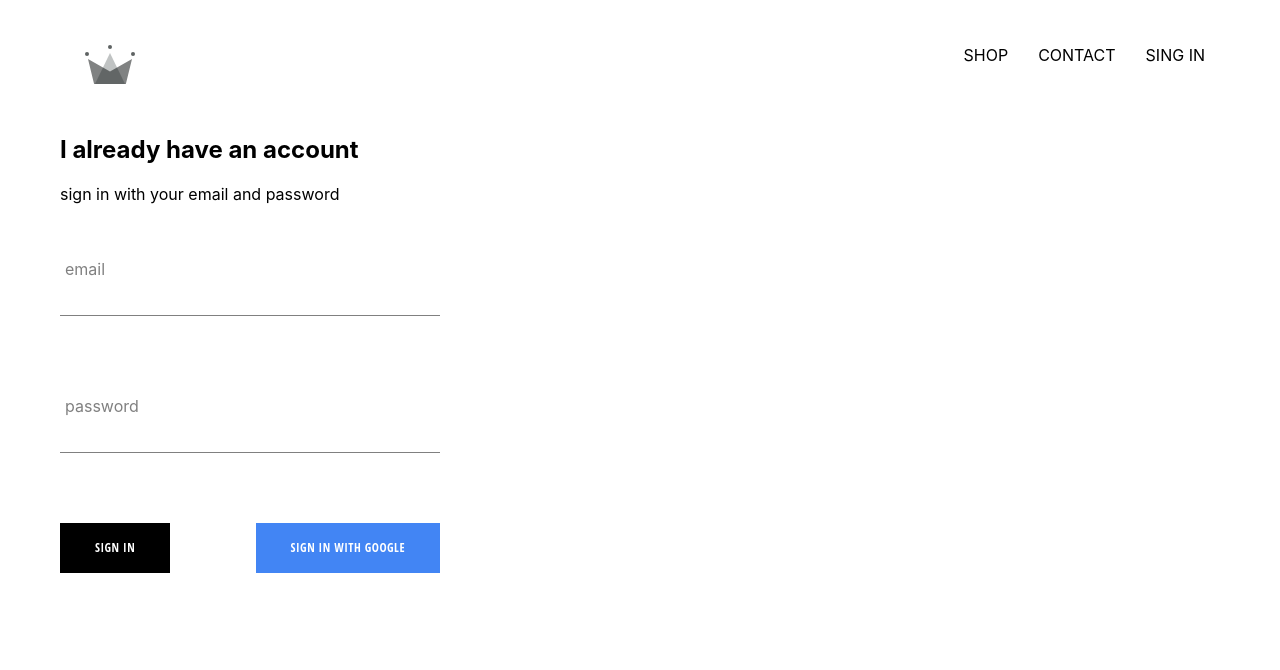
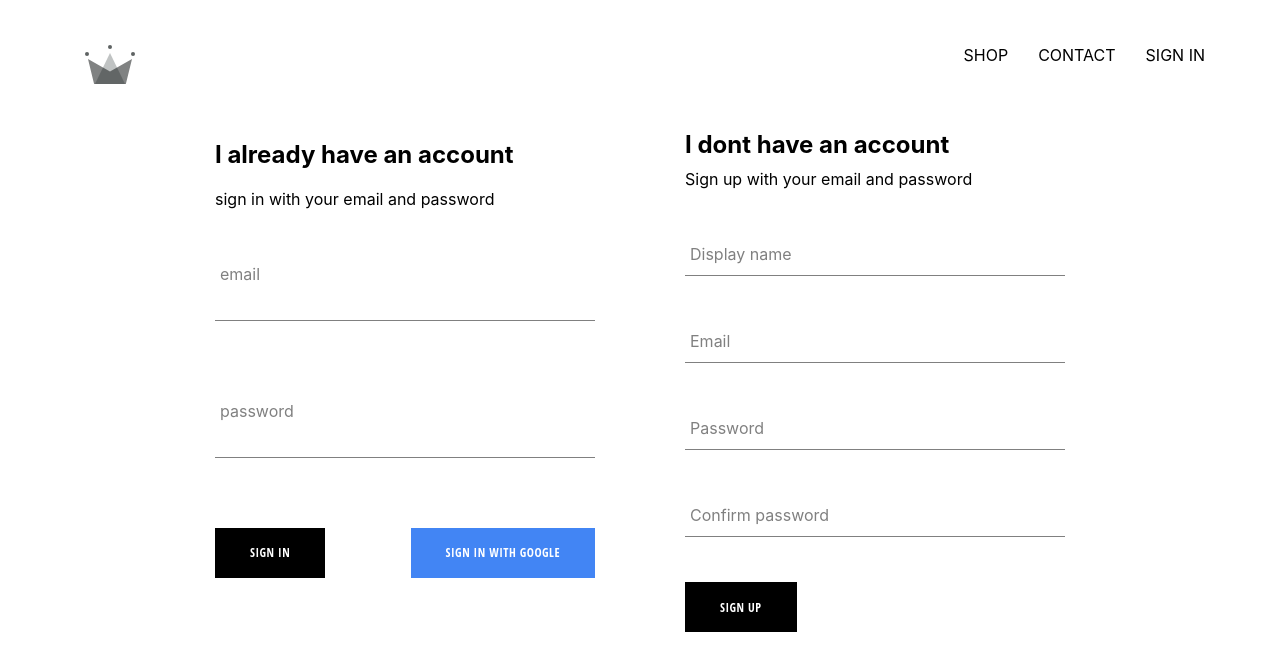
Before and after one commit to hamidlotfi92/shop-tut, a React (Create React App) app: page /signin in a window 1280 px wide. Shown: the top 670 px of the page. Built offline with nearby package versions, Linux system fonts and the light colour scheme; no server answers.

Commit message:
added authentication with email and password

```diff
--- a/src/App.js
+++ b/src/App.js
@@ -5,7 +5,7 @@ import ShopPage from './pages/shop/shop.component';
 import {Switch, Route } from 'react-router-dom';
 import Header from './components/header/header.component';
 import SignInOut from './pages/singin-out/signin-out.component';
-import { auth } from './firebase/firebase.utils';
+import { auth,createUserProfileDocument } from './firebase/firebase.utils';
 import React from 'react';
 
 
@@ -17,14 +17,33 @@ class App extends React.Component {
       currentUser:null
     }
   }
+  //a var to hold unsubscribe from authenticator when app is closed
   unsubscribeFromAuth=null;
+
   componentDidMount(){
-    this.unsubscribeFromAuth= auth.onAuthStateChanged(user=>{
-      this.setState({currentUser:user});
-      console.log(user);
+    //checls if authentication state has changed in firebase
+    this.unsubscribeFromAuth= auth.onAuthStateChanged(async userAuth=>{
+      //checks if the authenticated user exist
+     if(userAuth){
+       //if it exist adds it to firebase DB and and sets it as current user.
+        const userRef=await createUserProfileDocument(userAuth);
+         userRef.onSnapshot(snapshot=>{
+          this.setState({
+            currentUser:{
+              id: snapshot.id,
+              ...snapshot.data()
+            }
+          })
+
+        })
+     }
+    //if it exist and is part of DB just sets it as current user
+     this.setState({currentUser:userAuth});
     })
   }
+
   componentWillUnmount(){
+    //unsubscribes from authenticator and closes the connection
     this.unsubscribeFromAuth();
   }
 
--- a/src/components/header/header.component.jsx
+++ b/src/components/header/header.component.jsx
@@ -13,10 +13,11 @@ const Header=({currentUser})=>(
             <Link className='option 'to='/shop'>SHOP</Link>
             <Link className='option 'to='/shop'>CONTACT</Link>
             {
+                //checks if any user has signed in to create either sign in link or sihn out button
                 currentUser ?
                 <div className='option' onClick={()=>auth.signOut()}>SIGN OUT</div>
                 :
-                <Link className='option' to='/signin'>SING IN</Link>
+                <Link className='option' to='/signin'>SIGN IN</Link>
             }
         </div>
     </div>
--- /dev/null
+++ b/src/components/sign-up/sign-up.component.jsx
@@ -0,0 +1,94 @@
+import React from'react';
+import './sign-up.styles.scss';
+
+import FormInput from '../form-input/form-input.component';
+import CustomButton from '../custom-button/custom-buton.component';
+
+import { auth,createUserProfileDocument } from '../../firebase/firebase.utils';
+
+
+class SignUp extends React.Component{
+    constructor(){
+        super();
+
+        this.state={
+            displayName:'',
+            email:'',
+            password:'',
+            confirmPassword:''
+        }
+    }
+
+
+    handleSubmit=async event=>{
+        event.preventDefault();
+        const {displayName, email,password,confirmPassword}=this.state;
+
+        if(password!==confirmPassword){
+            alert("Passwords don't match")
+        }
+
+        try{
+            const {user}=await auth.createUserWithEmailAndPassword(email,password);
+            await createUserProfileDocument(user,{displayName});
+            this.setState(
+                {isplayName:'',
+            email:'',
+            password:'',
+            confirmPassword:''})
+        }catch(error){
+            console.log(error);
+        }
+    }
+
+    handleChange=event=>{
+        const {name,value}=event.target;
+        this.setState({[name]:value});
+    }
+    render(){
+        const {displayName, email,password,confirmPassword}=this.state;
+        return(
+            <div className='sign-up'>
+                <h2 className='title'> I dont have an account</h2>
+                <span>Sign up with your email and password</span>
+                <form className='sign-up-form' onSubmit={this.handleSubmit}>
+                    <FormInput
+                        type='text'
+                        name='displayName'
+                        value={displayName}
+                        onChange={this.handleChange}
+                        lable='Display name'
+                        required
+                    />
+                    <FormInput
+                    type='email'
+                    name='email'
+                    value={email}
+                    onChange={this.handleChange}
+                    lable='Email'
+                    required
+                    />
+                    <FormInput
+                    type='password'
+                    name='password'
+                    value={password}
+                    onChange={this.handleChange}
+                    lable='Password'
+                    required
+                    />
+                    <FormInput
+                    type='password'
+                    name='confirmPassword'
+                    value={confirmPassword}
+                    onChange={this.handleChange}
+                    lable='Confirm password'
+                    required
+                    />
+                    <CustomButton type='submit'>Sign Up</CustomButton>
+                </form>
+            </div>
+        )
+    }
+}
+
+export default SignUp;
--- /dev/null
+++ b/src/components/sign-up/sign-up.styles.scss
@@ -0,0 +1,9 @@
+.sign-up {
+  display: flex;
+  flex-direction: column;
+  width: 380px;
+
+  .title {
+    margin: 10px 0;
+  }
+}
--- a/src/firebase/firebase.utils.js
+++ b/src/firebase/firebase.utils.js
@@ -12,7 +12,36 @@ var firebaseConfig = {
     measurementId: "G-KZ0K3GZ26G"
   };
 
+  // creating user profile in DB, if it's not authenticated it simply returns nothing but if not, it creates and return the user as an object
+  export const createUserProfileDocument= async(userAuth,additionalData)=>{
+    if(!userAuth)return;
+    //gets user's uniq id
+    const userRef= firestore.doc(`users/${userAuth.uid}`);
+    //gets a snapshot of the user. it has limited info about the user, like exists
+    const snapShot=await userRef.get();
+
+    if(!snapShot.exists){
+      const {displayName,email}=userAuth;
+      const createDate=new Date();
+      //creates a record(document) in DB with below informations
+      try{
+        await userRef.set({
+          displayName,
+          email,
+          createDate,
+          ...additionalData
+        })
+      }catch(error){
+        console.log('error creating user',error.message);
+      }
+
+    }
+    //returns the user object
+    return userRef;
+  }
+  //first initializing the firebase
   firebase.initializeApp(firebaseConfig);
+
 
   export const auth=firebase.auth();
   export const firestore=firebase.firestore();
--- a/src/pages/singin-out/signin-out.component.jsx
+++ b/src/pages/singin-out/signin-out.component.jsx
@@ -1,10 +1,12 @@
 import React from 'react'
 import './signin-out.styles.scss';
 import SignIn from'../../components/sign-in/sign-in.component';
+import SignUp from '../../components/sign-up/sign-up.component';
 
 const SignInOut=()=>(
      <div className='sign-in-out'>
         <SignIn/>
+        <SignUp/>
      </div>
 )
 
--- a/src/pages/singin-out/signin-out.styles.scss
+++ b/src/pages/singin-out/signin-out.styles.scss
@@ -0,0 +1,7 @@
+.sign-in-out {
+  width: 850px;
+  display: flex;
+  justify-content: space-between;
+  flex-direction: row;
+  margin: 30px auto;
+}
```
